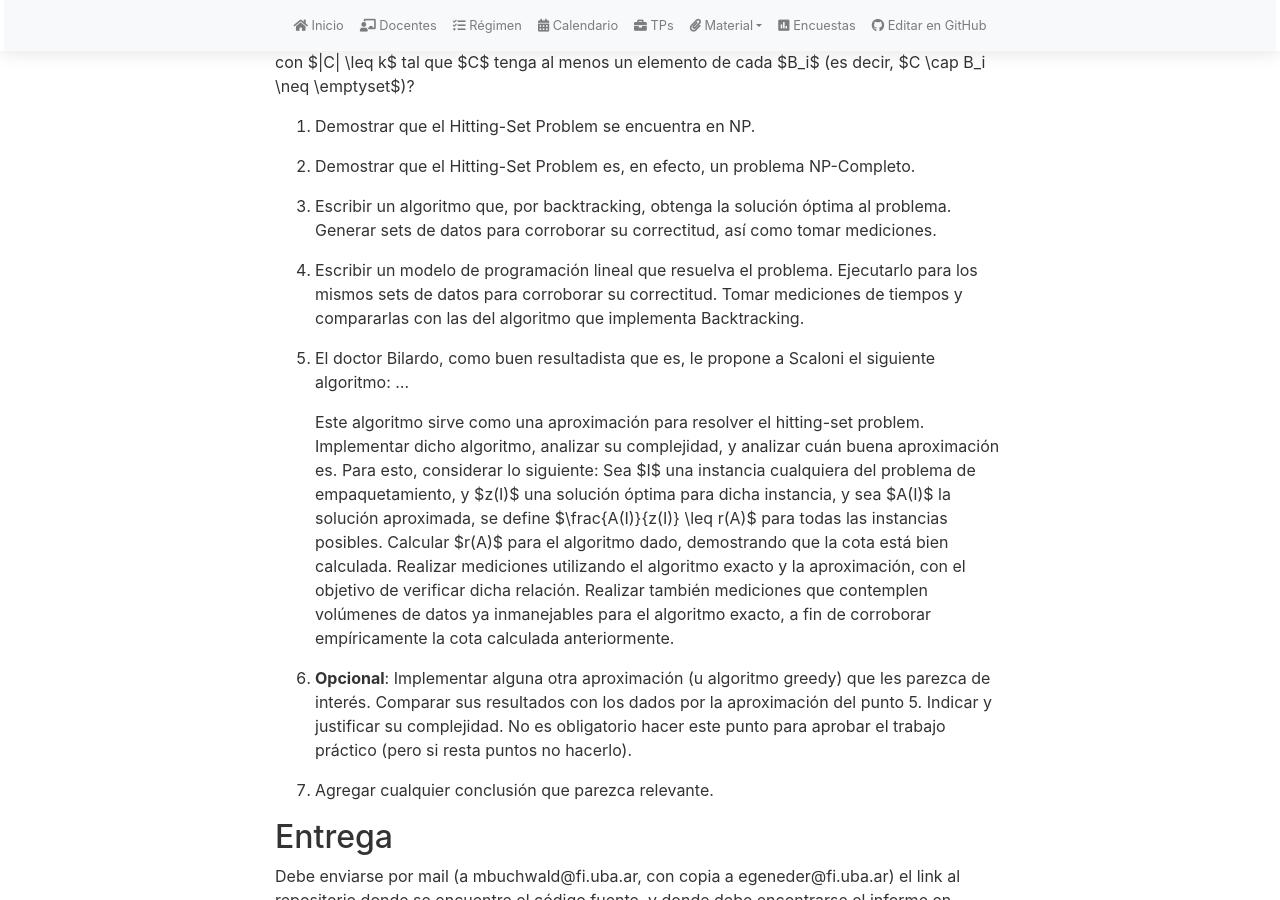
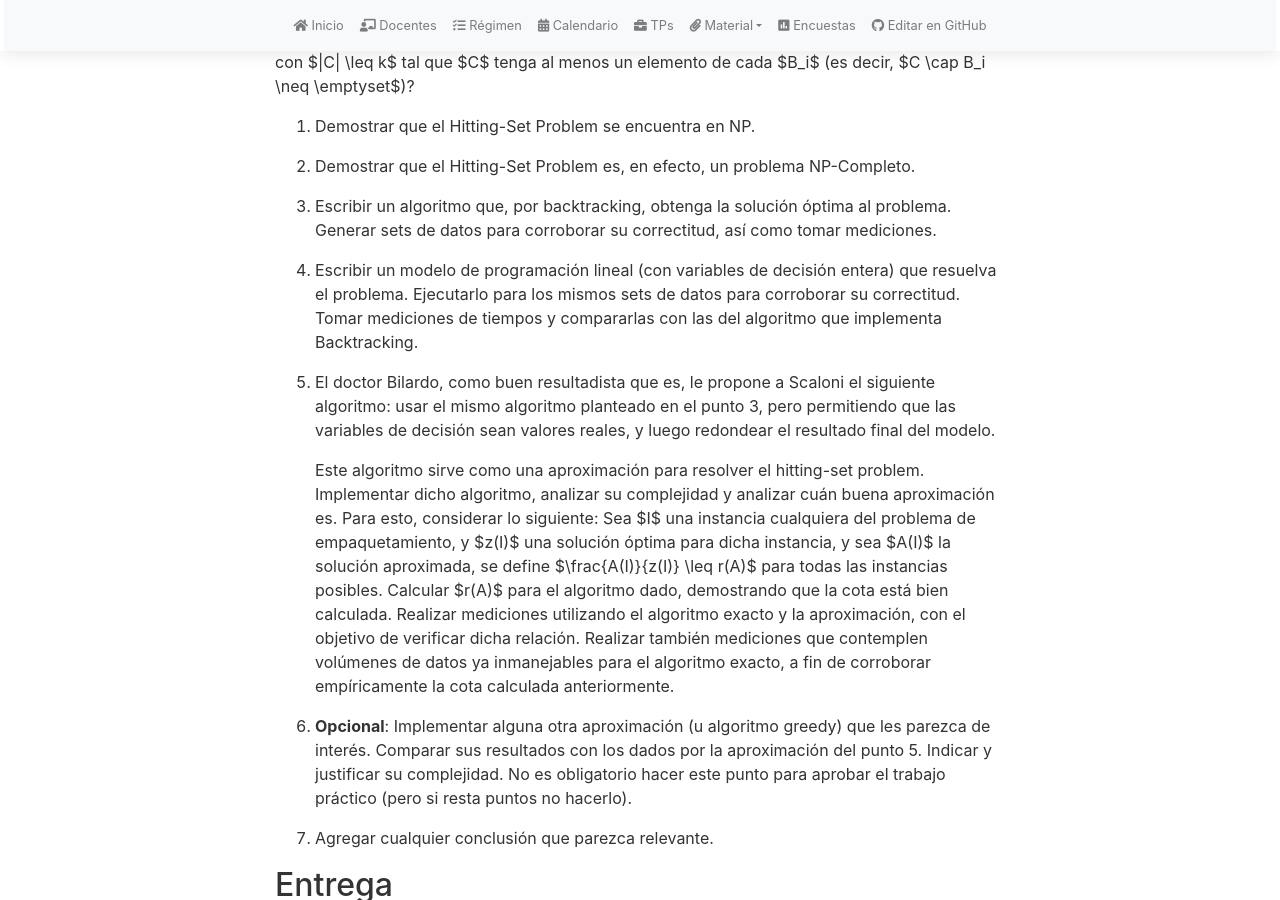
Before and after one commit to algoritmos-rw/tda_bg, a Jekyll site: the page built from tps/2023_2/tp3.md, in a window 1280 px wide and 900 px high, scrolled down 1094 px. Built offline with Jekyll 4.4.1, drawn with Linux system fonts in a browser that asks for light colours; nearby versions of some CDN libraries; our own code applies the rules of GitHub Pages for plain Markdown files.

Commit message:
TP3 2023C2

```diff
--- a/tps/2023_2/tp3.md
+++ b/tps/2023_2/tp3.md
@@ -69,15 +69,18 @@ $C \cap B_i \neq \emptyset$)?
 3. 	Escribir un algoritmo que, por backtracking, obtenga la solución óptima al problema.
 	Generar sets de datos para corroborar su correctitud, así como tomar mediciones.
 
-4. 	Escribir un modelo de programación lineal que resuelva el problema. Ejecutarlo para
+4. 	Escribir un modelo de programación lineal (con variables de decisión entera)
+	que resuelva el problema. Ejecutarlo para
 	los mismos sets de datos para corroborar su correctitud. Tomar mediciones de tiempos
 	y compararlas con las del algoritmo que implementa Backtracking.
 
 5. 	El doctor Bilardo, como buen resultadista que es, le propone a Scaloni el siguiente
-	algoritmo: ...
+	algoritmo: usar el mismo algoritmo planteado en el punto 3, pero permitiendo
+	que las variables de decisión sean valores reales, y luego redondear el resultado
+	final del modelo.
 
 	Este algoritmo sirve como una aproximación para resolver el hitting-set problem.
-	Implementar dicho algoritmo, analizar su complejidad,
+	Implementar dicho algoritmo, analizar su complejidad
 	y analizar cuán buena aproximación es. Para esto, considerar lo siguiente:
 	Sea $I$ una instancia cualquiera del problema de empaquetamiento, y $z(I)$ una
 	solución óptima para dicha instancia, y sea $A(I)$ la solución aproximada,
```
